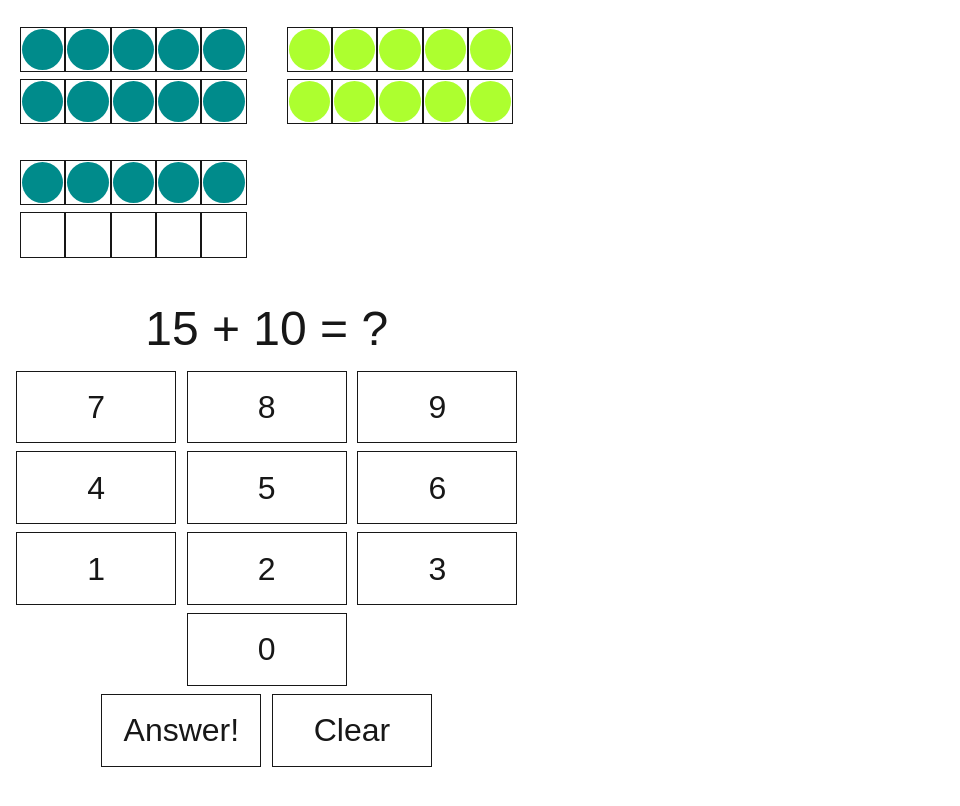
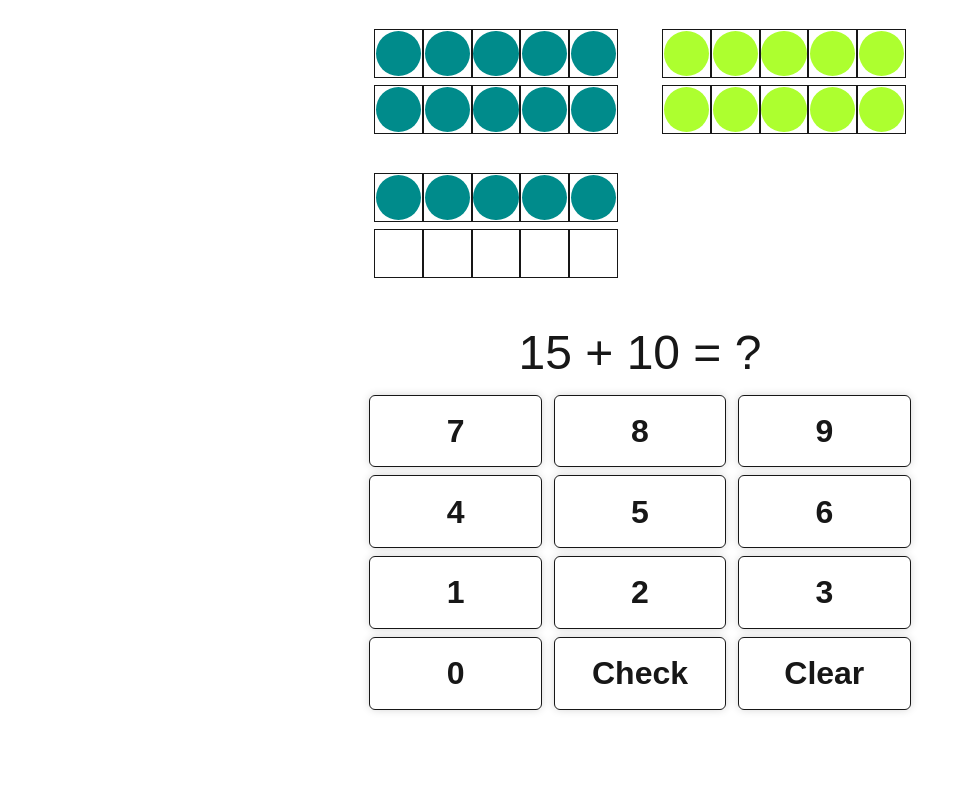
Before and after one commit to nerdrew/flashcards, a Next.js app: page / in a window 1280 px wide. Shown: the whole page, without its empty margins (0-960 px from the left). Built offline with nearby package versions, Linux system fonts and the light colour scheme.

Commit message:
looking good

```diff
--- a/app/globals.css
+++ b/app/globals.css
@@ -5,31 +5,39 @@
 :root {
   --background: #ffffff;
   --foreground: #171717;
+  --button-color: 0, 0, 0, 0.2;
+  --active-button-color: 0, 0, 0, 0.6;
 }
 
 @media (prefers-color-scheme: dark) {
   :root {
     --background: #0a0a0a;
     --foreground: #ededed;
+    --button-color: 255, 255, 255, 0.5;
+    --active-button-color: 255, 255, 255, 0.9;
   }
 }
 
 body {
+  background: var(--background);
   color: var(--foreground);
-  background: var(--background);
   font-family: Arial, Helvetica, sans-serif;
+  display: flex;
+  justify-content: center;
+  align-items: center;
+  text-align: center;
 }
 
 div.App {
-  max-width: 400pt;
+  height: 101vh;
+  max-width: 432pt;
   width: 100%;
-  height: 101vh;
 }
 
 .ten-frames {
+  aspect-ratio: 1;
   display: inline-grid;
   margin-top: 5%;
-  aspect-ratio: 1;
   width: 50%;
 }
 
@@ -51,11 +59,10 @@ div.App {
 }
 
 .box {
+  aspect-ratio: 1;
+  border: 1px solid var(--foreground);
   display: inline-block;
   width: 17%;
-  aspect-ratio: 1;
-  border: 1px solid;
-  border-color: var(--foreground);
 }
 
 .circle {
@@ -66,8 +73,9 @@ div.App {
 }
 
 .num-pad {
+  height: 50%;
   text-align: center;
-  height: 50%;
+  user-select: none;
 }
 
 .num-pad-row {
@@ -76,12 +84,20 @@ div.App {
 
 .num-pad-button {
   align-content: center;
-  border: 1px solid;
-  border-color: var(--foreground);
+  border-radius: 6px;
+  border: 1px solid var(--foreground);
+  box-shadow: 0 0 10px -1px rgb(var(--button-color));
+  cursor: pointer;
   display: inline-block;
   font-size: 2em;
+  font-weight: 600;
   height: 90%;
   margin: 1%;
   text-align: center;
+  touch-action: manipulation;
   width: 30%;
 }
+
+.num-pad-button:active {
+  box-shadow: 0 0 10px -1px rgba(var(--active-button-color));
+}
--- a/app/page.tsx
+++ b/app/page.tsx
@@ -45,9 +45,7 @@ function NumPad(props: { check: () => void, clear: () => void, numKey: (n: numbe
       </div>
       <div className="num-pad-row">
         <div className="num-pad-button" onClick={() => props.numKey(0)}>{0}</div>
-      </div>
-      <div className="num-pad-row">
-        <div className="num-pad-button" onClick={() => props.check()}>Answer!</div>
+        <div className="num-pad-button" onClick={() => props.check()}>Check</div>
         <div className="num-pad-button" onClick={() => props.clear()}>Clear</div>
       </div>
     </div>
@@ -109,8 +107,8 @@ export default function Home() {
       setWrong(false)
       setCorrect(true)
       setTimeout(() => {
-        setX(Math.floor(Math.random() * 20) + 1)
-        setY(Math.floor(Math.random() * 20) + 1)
+        setX(Math.ceil(Math.random() * 20))
+        setY(Math.ceil(Math.random() * 20))
         setCorrect(false)
         setGuess('')
       }, 1_000)
```
